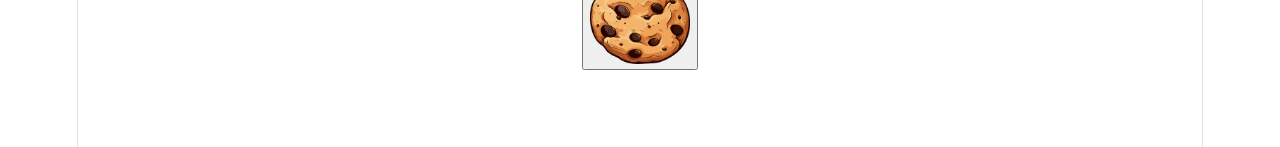
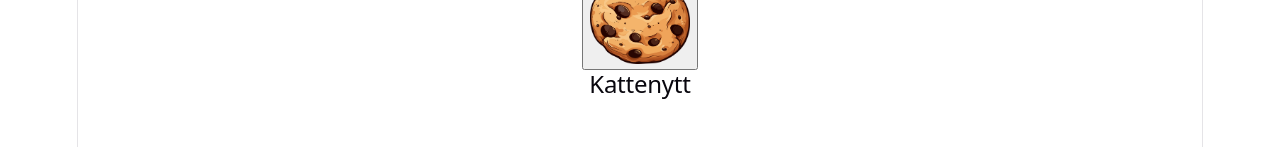
Before and after one commit to siannon91/starcats-coffee, a React (Vite) app: page / in a window 1280 px wide. Shown: the part 153-300 px from the top of the page. Built offline with nearby package versions, Linux system fonts and the light colour scheme.

Commit message:
Kobler CatFacts til App

```diff
--- a/src/App.jsx
+++ b/src/App.jsx
@@ -1,10 +1,12 @@
 import CookieClicker from './components/CookieClicker'
+import CatFacts from './components/CatFacts'
 
 function App() {
   return (
     <div>
       <h1>StarCats Coffee</h1>
       <CookieClicker />
+      <CatFacts />
     </div>
   )
 }
--- /dev/null
+++ b/src/components/CatFacts.jsx
@@ -0,0 +1,9 @@
+function CatFacts() {
+  return (
+    <div>
+      <h2>Kattenytt</h2>
+    </div>
+  )
+}
+
+export default CatFacts
```
